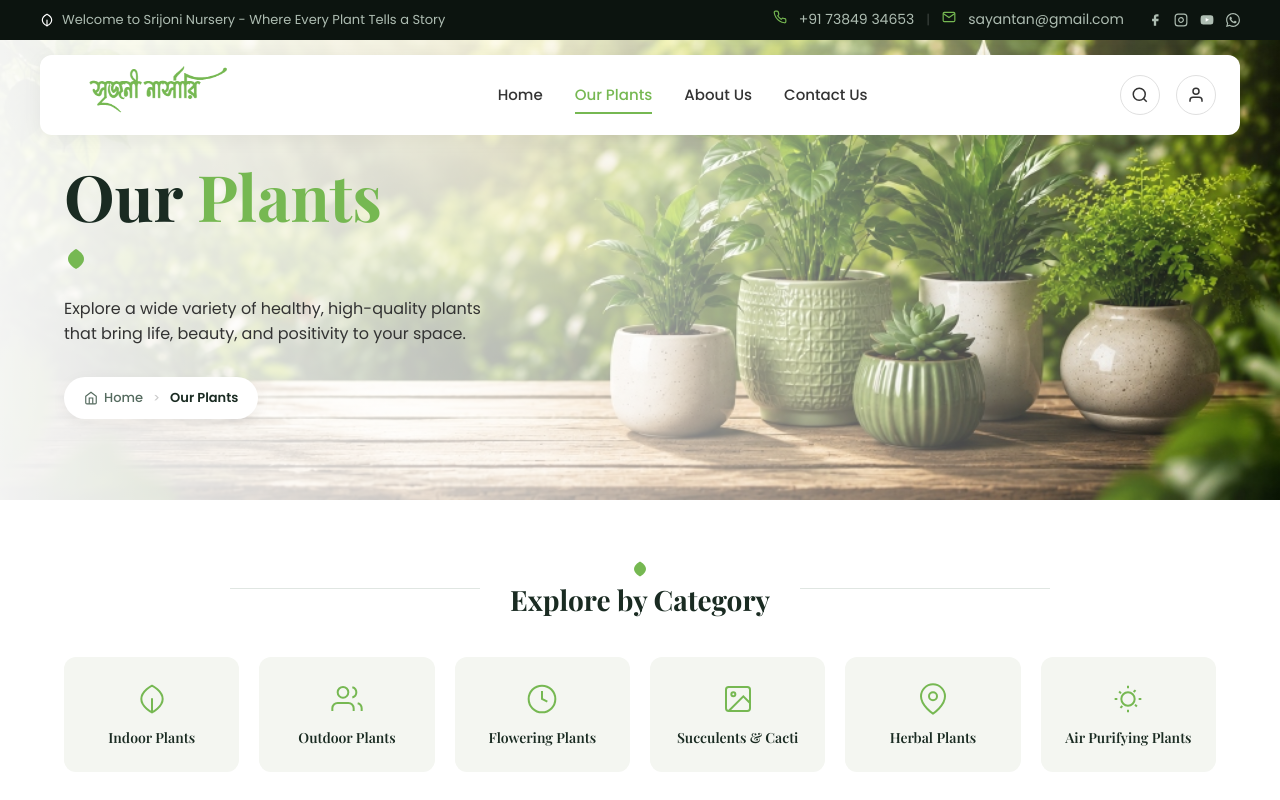
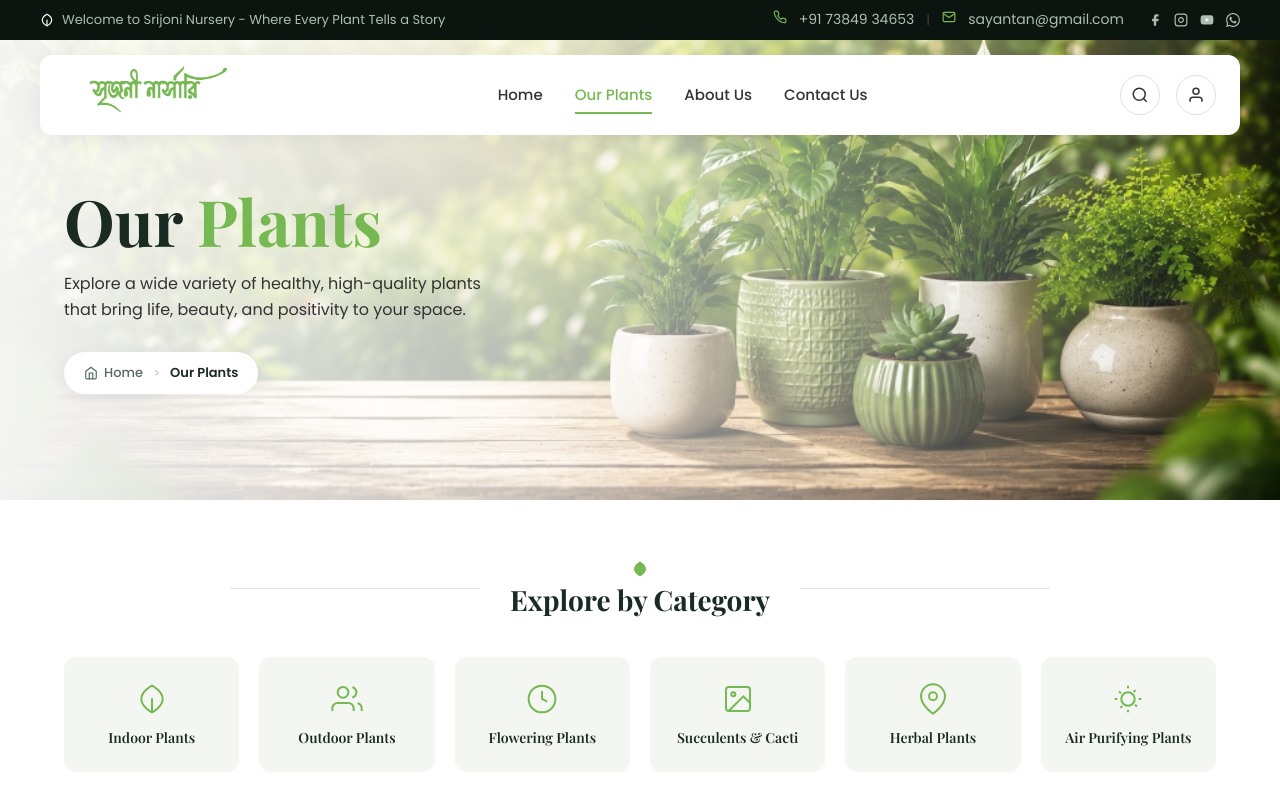
Before and after one commit to Rahulpal349/Nursery-Landing-Page, a React (Vite) app: page /plants in a window 1280 px wide. Shown: the top 800 px of the page. Built offline with nearby package versions, Linux system fonts and the light colour scheme; a web font is replaced by a local one.

Commit message:
feat: add PlantsHero component with background image and breadcrumb navigation

```diff
--- a/src/components/PlantsHero.jsx
+++ b/src/components/PlantsHero.jsx
@@ -14,9 +14,6 @@ const PlantsHero = () => {
             Our <span className="text-highlight-green">Plants</span>
           </h1>
 
-          <div className="hero-leaf-separator">
-            <svg width="24" height="24" viewBox="0 0 24 24" fill="var(--primary-green)"><path d="M12 22C12 22 20 18 20 12C20 6 12 2 12 2C12 2 4 6 4 12C4 18 12 22 12 22Z" strokeLinecap="round" strokeLinejoin="round"/><path d="M12 22V12" strokeLinecap="round" strokeLinejoin="round"/></svg>
-          </div>
 
           <p className="plants-hero-desc">
             Explore a wide variety of healthy, high-quality plants<br/>
```
